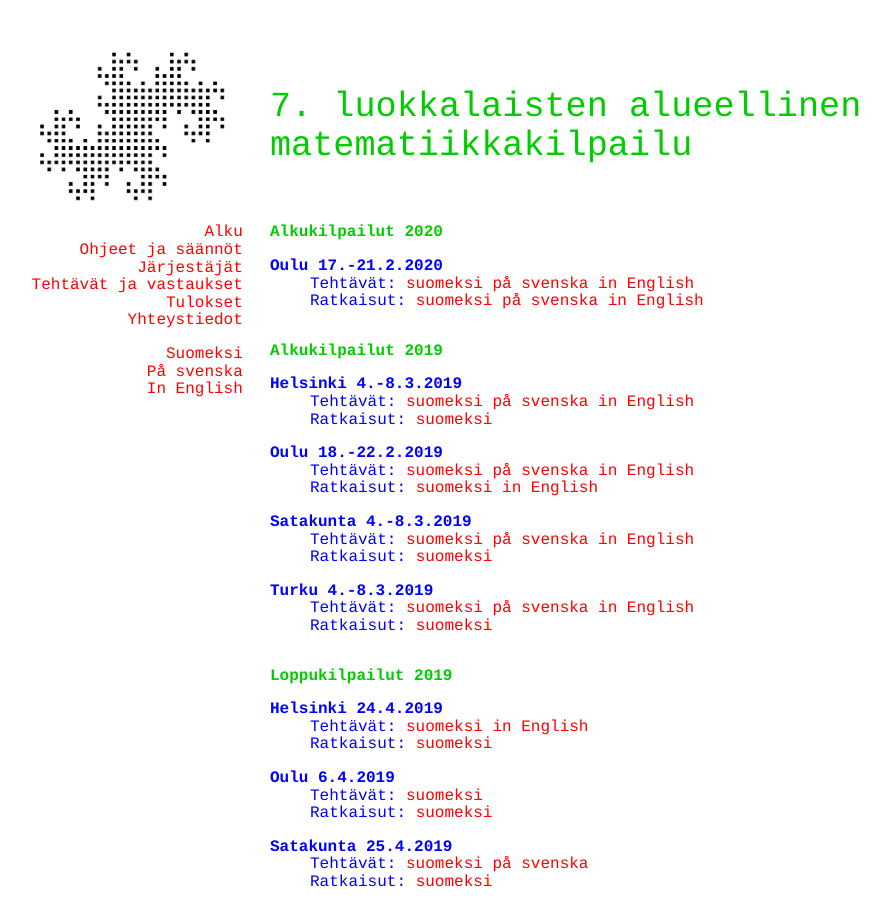
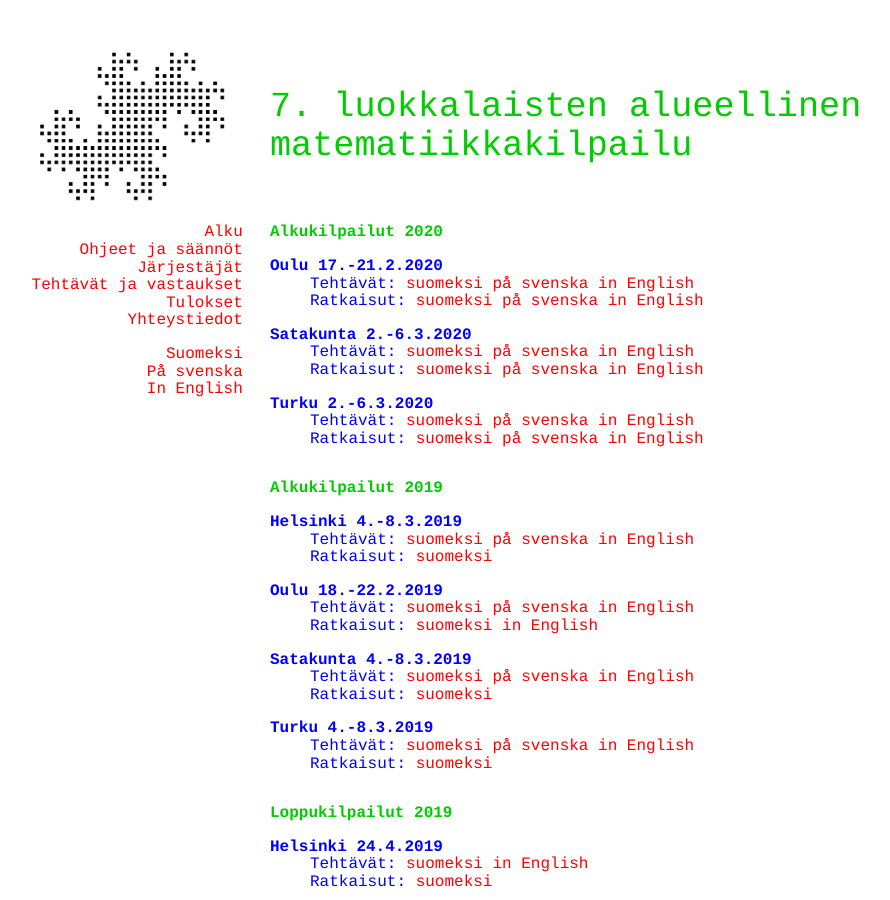
Before and after one commit to matematiikkakilpailut/matematiikkakilpailut.github.io, a Jekyll site: the page built from seiskat/tehtavat.html, in a window 1280 px wide and 900 px high. Shown: the whole window, without its empty margins (50-940 px from the left). Built offline with Jekyll 4.4.1, drawn with Linux system fonts in a browser that asks for light colours.

Commit message:
Update tehtavat.html
Satakunnan ja Turun tehtävät ratkaisuineen

```diff
--- a/seiskat/tehtavat.html
+++ b/seiskat/tehtavat.html
@@ -17,6 +17,28 @@ Teht&auml;v&auml;t ja ratkaisut ilmestyv&auml;t t&auml;lle sivulle kilpailun j&a
     <a href="./2020/o_r.pdf">suomeksi</a>
     <a href="./2020/o_sv_r.pdf">p&aring; svenska</a>
     <a href="./2020/o_en_r.pdf">in English</a>
+  </dd>
+  <dt>Satakunta 2.-6.3.2020</dt>
+  <dd>Teht&auml;v&auml;t:
+    <a href="./2020/s.pdf">suomeksi</a>
+    <a href="./2020/s_sv.pdf" lang="sv-FI" hreflang="sv-FI">p&aring; svenska</a>
+    <a href="./2020/s_en.pdf" lang="en" hreflang="en">in English</a>
+  </dd>
+  <dd>Ratkaisut:
+    <a href="./2020/s_r.pdf">suomeksi</a>
+    <a href="./2020/s_sv_r.pdf">p&aring; svenska</a>
+    <a href="./2020/s_en_r.pdf">in English</a>
+  </dd>
+  <dt>Turku 2.-6.3.2020</dt>
+  <dd>Teht&auml;v&auml;t:
+    <a href="./2020/t.pdf">suomeksi</a>
+    <a href="./2020/t_sv.pdf" lang="sv-FI" hreflang="sv-FI">p&aring; svenska</a>
+    <a href="./2020/t_en.pdf" lang="en" hreflang="en">in English</a>
+  </dd>
+  <dd>Ratkaisut:
+    <a href="./2020/t_r.pdf">suomeksi</a>
+    <a href="./2020/t_sv_r.pdf">p&aring; svenska</a>
+    <a href="./2020/t_en_r.pdf">in English</a>
   </dd>
 </dl>
 
```
